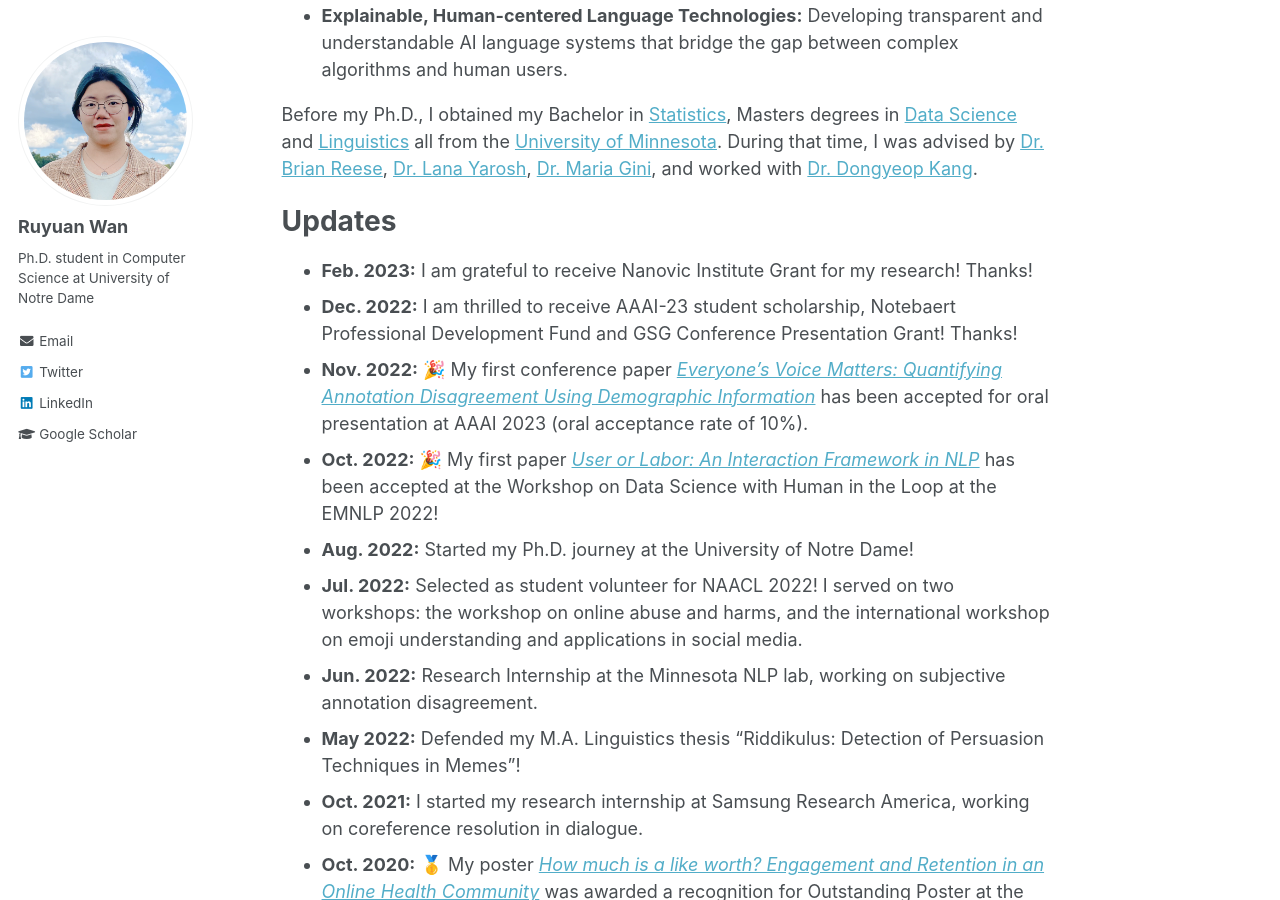
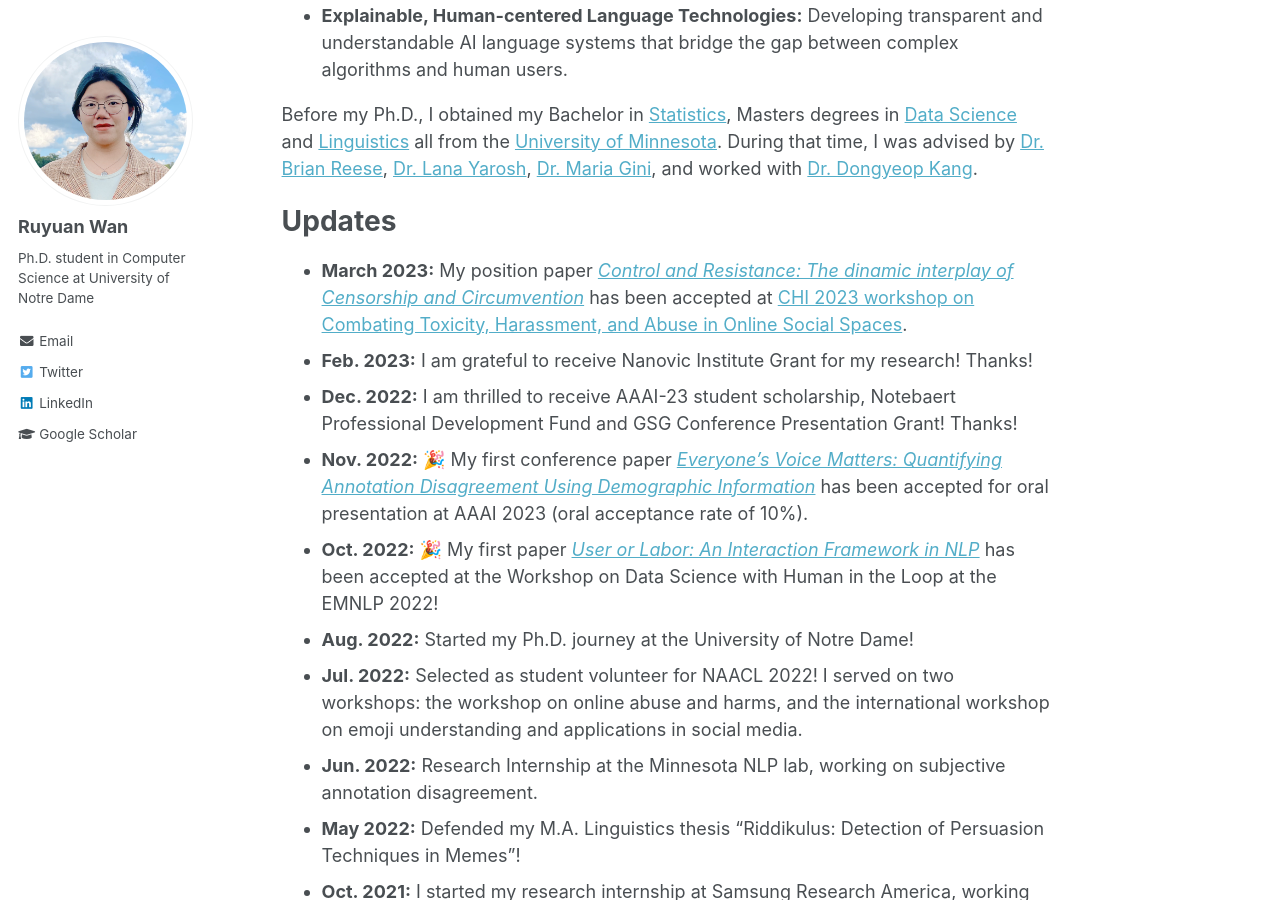
Before and after one commit to RuyuanWan/ruyuanwan.github.io, a Jekyll site: the page built from _pages/about.md, in a window 1280 px wide and 900 px high, scrolled down 701 px. Built offline with Jekyll 4.4.1, drawn with Linux system fonts in a browser that asks for light colours.

Commit message:
Update about.md

```diff
--- a/_pages/about.md
+++ b/_pages/about.md
@@ -27,6 +27,7 @@ Before my Ph.D., I obtained my Bachelor in [Statistics](https://cla.umn.edu/stat
 
 Updates
 ======
+* **March 2023:** My position paper [*Control and Resistance: The dinamic interplay of Censorship and Circumvention*](http://ruyuanwan.github.io/files/Control_and_Resistance__Dynamic_Interplay_of_Censorship_and_Circumvention.pdf) has been accepted at [CHI 2023 workshop on Combating Toxicity, Harassment, and Abuse in Online Social Spaces](https://combatingonlinetoxicity.sites.uu.nl).
 * **Feb. 2023:** I am grateful to receive Nanovic Institute Grant for my research! Thanks!<br/>
 * **Dec. 2022:** I am thrilled to receive AAAI-23 student scholarship, Notebaert Professional Development Fund and GSG Conference Presentation Grant! Thanks!<br/>
 * **Nov. 2022:** 🎉 My first conference paper [*Everyone's Voice Matters: Quantifying Annotation Disagreement Using Demographic Information*](https://arxiv.org/pdf/2301.05036v1.pdf) has been accepted for oral presentation at AAAI 2023 (oral acceptance rate of 10%). <br/>
```
